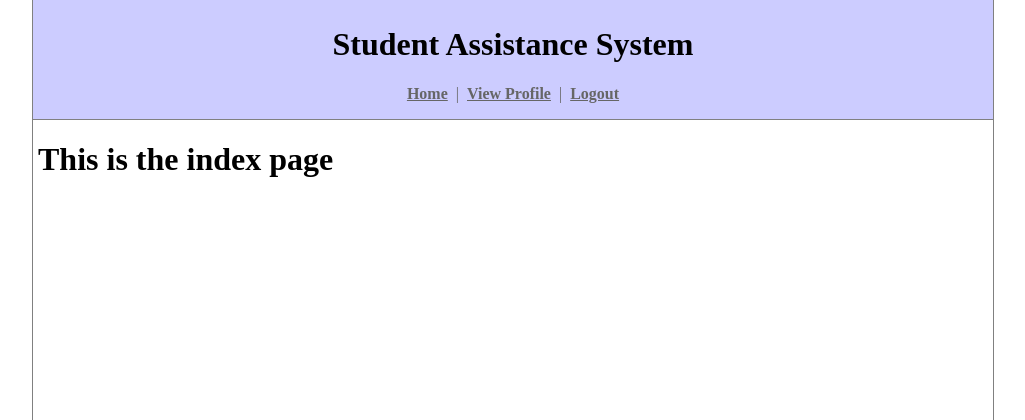
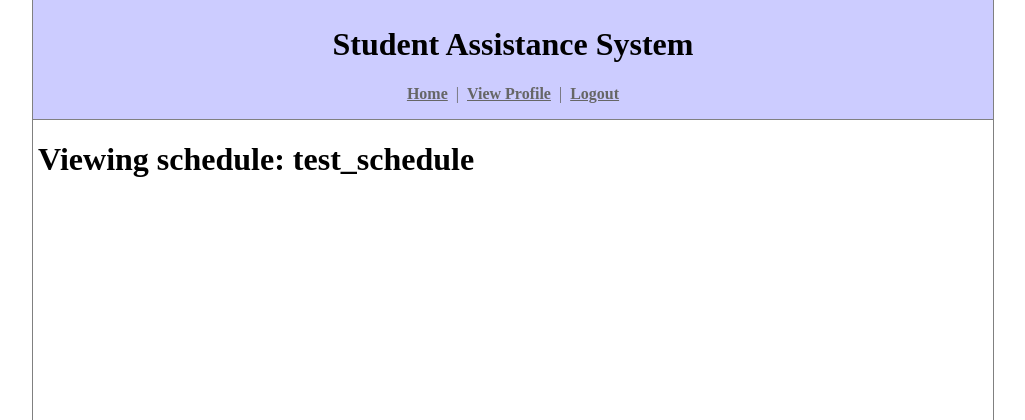
Before and after one commit to rinehart-eric/student-assistance-system, a Django app: page / in a window 1280 px wide. Shown: the top 420 px of the page, without its empty margins (127-1152 px from the left). Run offline with Django 3.2, Linux system fonts and the light colour scheme; a user stored in the database is signed in; data comes from the database, SQL or seed files in the repository; both versions use the stored data as it was after the commit.

Commit message:
added inclusion tag for rendering a schedule

```diff
--- a/student_assistance_system/templates/student_assistance_system/index.html
+++ b/student_assistance_system/templates/student_assistance_system/index.html
@@ -1,7 +1,11 @@
 {% extends "student_assistance_system/base_site.html" %}
+
+{% load schedule_view %}
 
 {% block location %}Home{% endblock %}
 
 {% block content %}
-<h1>This is the index page</h1>
+{% if schedule %}
+    {% schedule_view schedule %}
+{% endif %}
 {% endblock %}
--- /dev/null
+++ b/student_assistance_system/templates/student_assistance_system/schedule_view.html
@@ -0,0 +1 @@
+<h1>Viewing schedule: {{ schedule.name }}</h1>
--- /dev/null
+++ b/student_assistance_system/templatetags/schedule_view.py
@@ -0,0 +1,13 @@
+from django import template
+from student_assistance_system.models import Schedule
+
+register = template.Library()
+
+
+@register.inclusion_tag('student_assistance_system/schedule_view.html')
+def schedule_view(schedule):
+    """
+    :type schedule: Schedule
+    """
+    assert isinstance(schedule, Schedule)
+    return dict(schedule=schedule)
--- a/student_assistance_system/views.py
+++ b/student_assistance_system/views.py
@@ -3,7 +3,9 @@ from django.shortcuts import render
 
 @login_required
 def index(request):
-    return render(request, 'student_assistance_system/index.html')
+    schedules = request.user.profile.schedule_set.all()
+    most_recently_updated_schedule = max(schedules, key=lambda s: s.updated)
+    return render(request, 'student_assistance_system/index.html', dict(schedule=most_recently_updated_schedule))
 
 @login_required
 def profile(request):
```
Also changed, not shown: db.sqlite3, student_assistance_system/templatetags/__init__.py (added).
